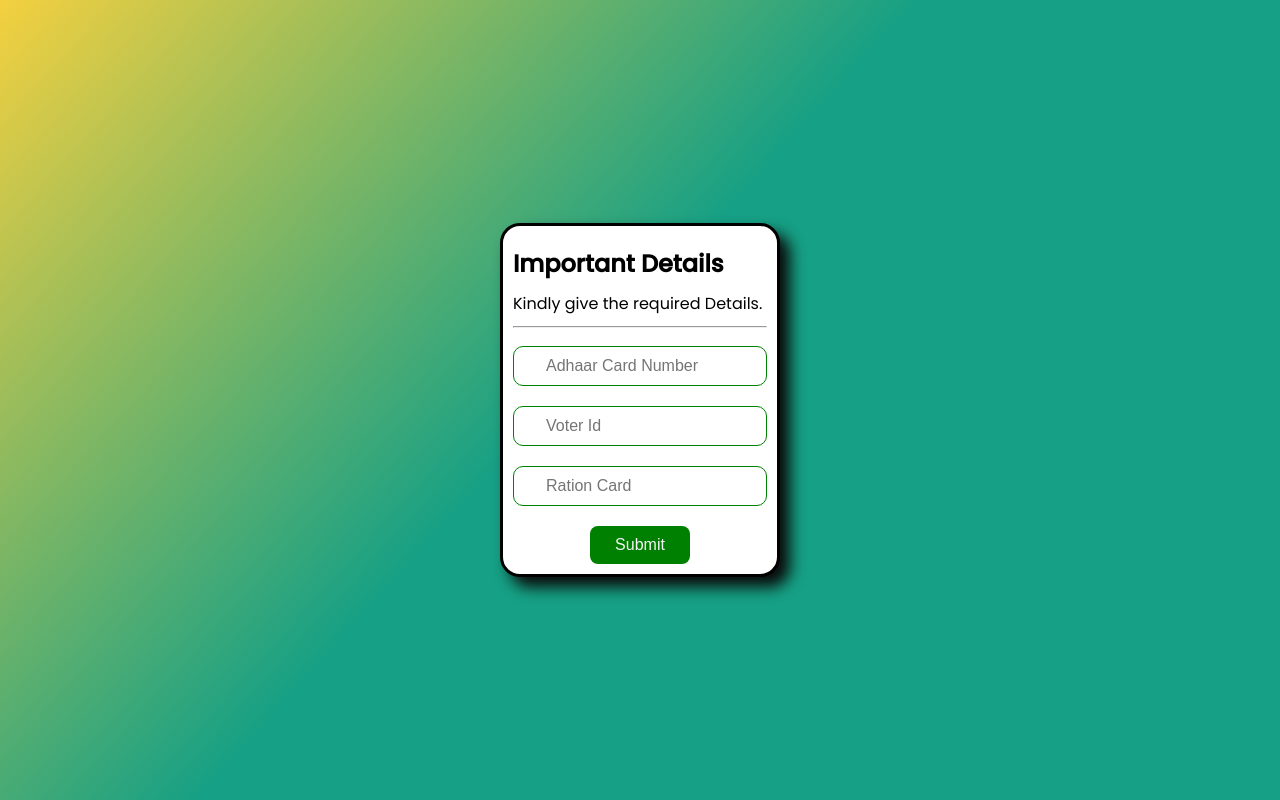
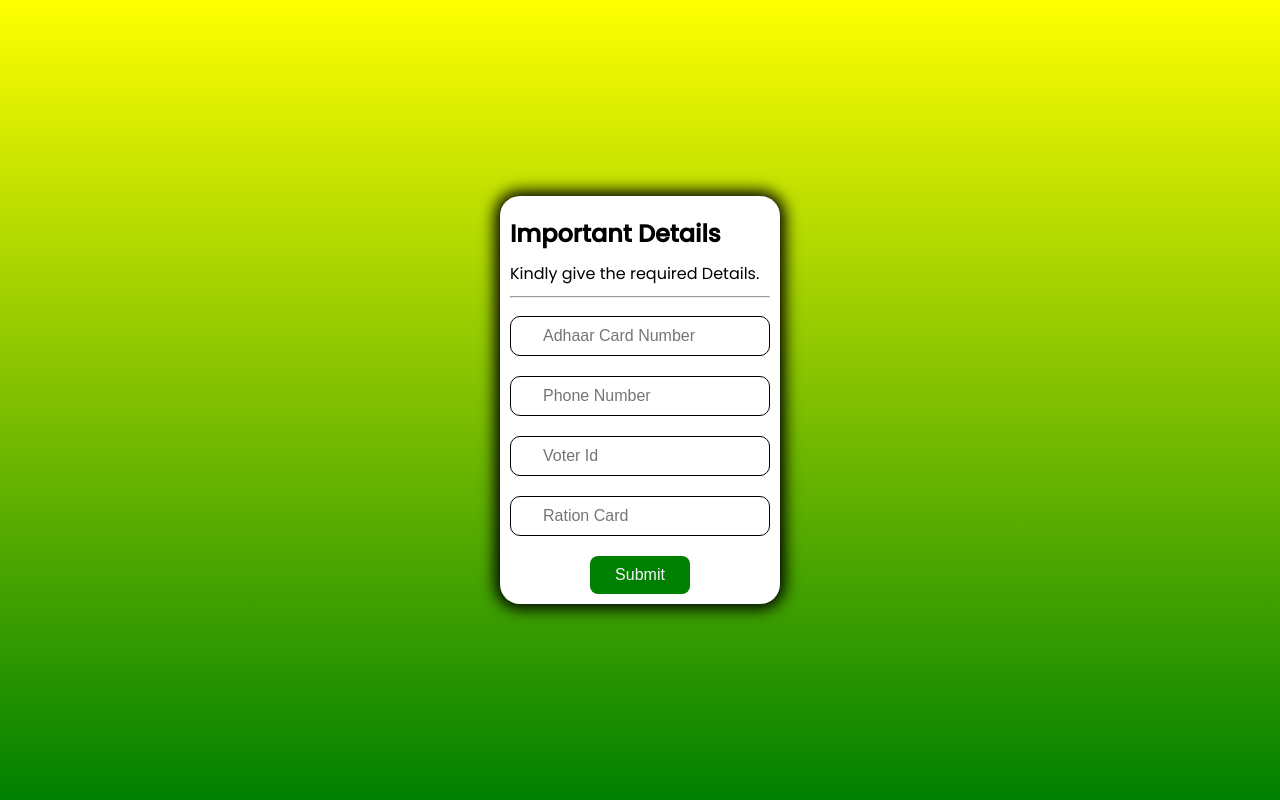
Before and after one commit to Haamidraza03/Form, a plain HTML site: page index.html in a window 1280 px wide. Drawn offline with Linux system fonts and the light colour scheme.

Commit message:
added more input

```diff
--- a/form.js
+++ b/form.js
@@ -1,18 +1,20 @@
 function check()
 {
     let adhaarno=document.getElementById('adhaar').value;
+    let phno=document.getElementById('phone').value;
     let voterid=document.getElementById('voter').value;
     let rationcard=document.getElementById('ration').value;
 
 
     let user={
         adhaar:adhaarno,
+        phone:phno,
         voter:voterid,
         ration:rationcard
     }
 
 
-    if(adhaarno.length==12 && rationcard.length==10 && voterid.length==10)
+    if(adhaarno.length==12 && phno.length==10 && rationcard.length==10 && voterid.length==10)
     {
         fetch('https://form-78d91-default-rtdb.firebaseio.com/user.json',
         {
@@ -22,6 +24,7 @@ function check()
         {
             alert('Your Data is saved successfully.');
             document.getElementById('adhaar').value="";
+            document.getElementById('phone').value="";
             document.getElementById('voter').value="";
             document.getElementById('ration').value="";
         })
--- a/index.html
+++ b/index.html
@@ -14,7 +14,8 @@
                 <h2>Important Details</h2>
                 <p>Kindly give the required Details.</p>
                 <hr>
-                <input type="text" placeholder="Adhaar Card Number" class="inp" id="adhaar">
+                <input type="number" placeholder="Adhaar Card Number" class="inp" id="adhaar">
+                <input type="number" placeholder="Phone Number" class="inp" id="phone">
                 <input type="text" placeholder="Voter Id" class="inp" id="voter">
                 <input type="text" placeholder="Ration Card" class="inp" id="ration">
                 <center><button class="btn" onclick="check()" type="button">Submit</button></center>
--- a/style.css
+++ b/style.css
@@ -3,8 +3,8 @@
 body{
     margin:0;
     padding:0;
-    background-color: #F4D03F;
-    background-image: linear-gradient(132deg, #F4D03F 0%, #16A085 46%);
+    background-color:yellow;
+    background-image: linear-gradient(to bottom,yellow, green);
     font-family: 'Poppins', sans-serif;
 }
 
@@ -29,13 +29,12 @@ p{
 .signup
 {
     width: 280px;
-    border: 3px solid black;
     padding: 10px;
     box-sizing: border-box;
     background-color: rgb(255, 255, 255);
     margin: 10px;
     border-radius: 20px;
-    box-shadow: 10px 10px 15px rgb(10, 9, 9);
+    box-shadow:  0px 0px 15px 5px black;
 }
 
 .btn
@@ -65,7 +64,11 @@ p{
     box-sizing: border-box;
     margin: 10px 0px;
     border-radius: 10px;
+    border: 1px solid black;
+    font-size: 16px;
+}
+
+.inp:focus{
+    outline:none;
     border: 1px solid green;
-    font-size: 16px;
-    color: rgb(0, 0, 0);
 }
```
